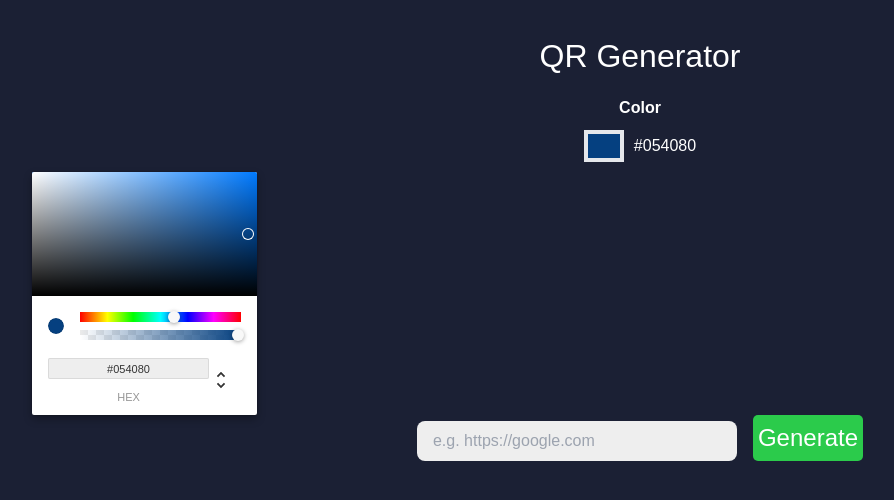
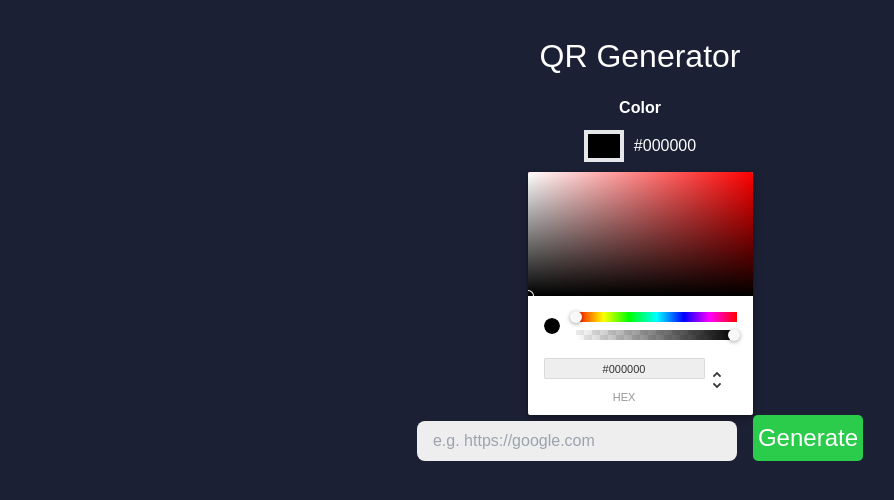
Before and after one commit to Mast8/react-qr, a React (Create React App) app: page / in a window 1280 px wide. Both pictures are taken after a click on the element 603 px from the left and 146 px from the top of the page. Shown: the top 500 px of the page, without its empty margins (0-894 px from the left). Built offline with nearby package versions, Linux system fonts and the light colour scheme.

Commit message:
color picker css

```diff
--- a/src/components/InputColor.js
+++ b/src/components/InputColor.js
@@ -3,7 +3,7 @@ import { ChromePicker } from "react-color";
 import { InputContext } from "../App";
 
 const InputColor = () => {
-  const [color, setColor] = useState('#054080');
+  const [color, setColor] = useState('#000000');
   const [displayColorPicker, setDisplayColorPicker] = useState(false);
   // context
   const { inputValue, setInputValue } = useContext(InputContext);
@@ -14,7 +14,7 @@ const InputColor = () => {
   const handleChange = color => setColor(color.hex);
 
   return (
-    <div>
+    <div className="">
       <label
         className="font-semibold text-md"
       >Color</label>
@@ -27,7 +27,7 @@ const InputColor = () => {
       </div>
       {
         displayColorPicker && (
-          <div className="">
+          <div className="color-div">
             <ChromePicker color={color} onChange={handleChange} />
           </div>
         )
--- a/src/index.css
+++ b/src/index.css
@@ -70,3 +70,14 @@ button, a {
     border-radius: 5px;
     padding: 5px;
 }
+
+button:hover, a:hover {
+	color: #2bcb4b;
+	background: white;
+	padding: 6px;
+}
+
+.color-div {
+	display: flex;
+	justify-content: center;
+}
```
